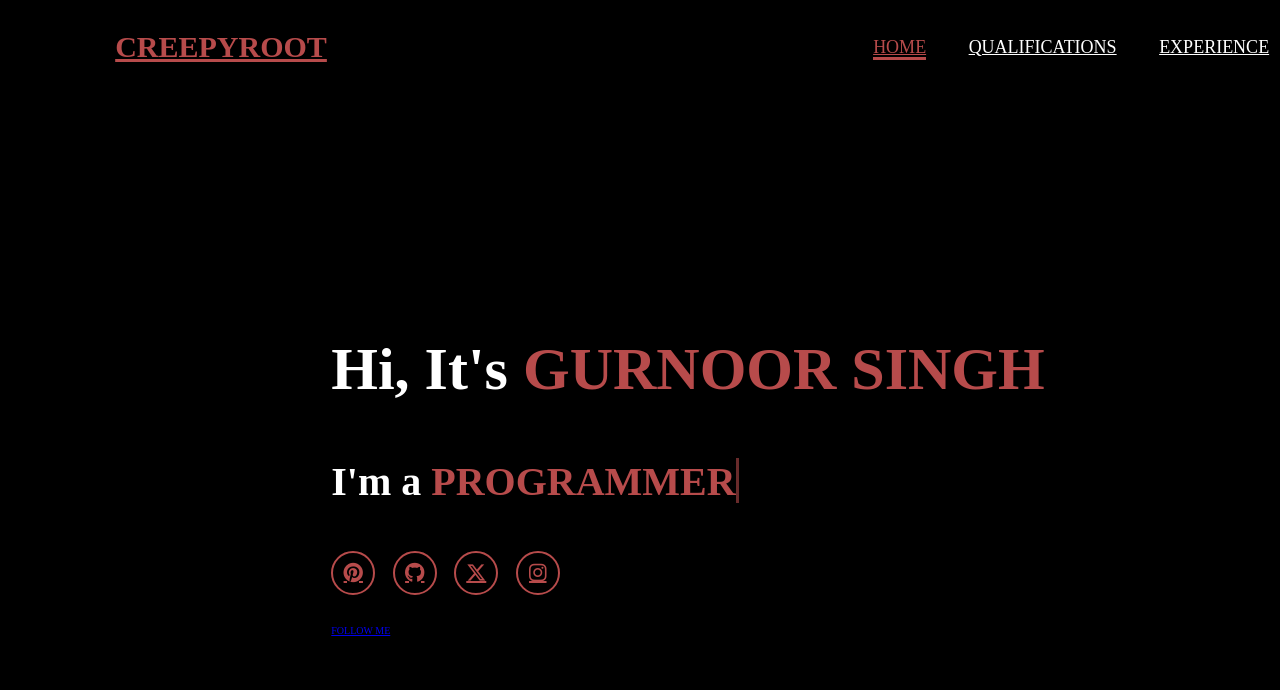
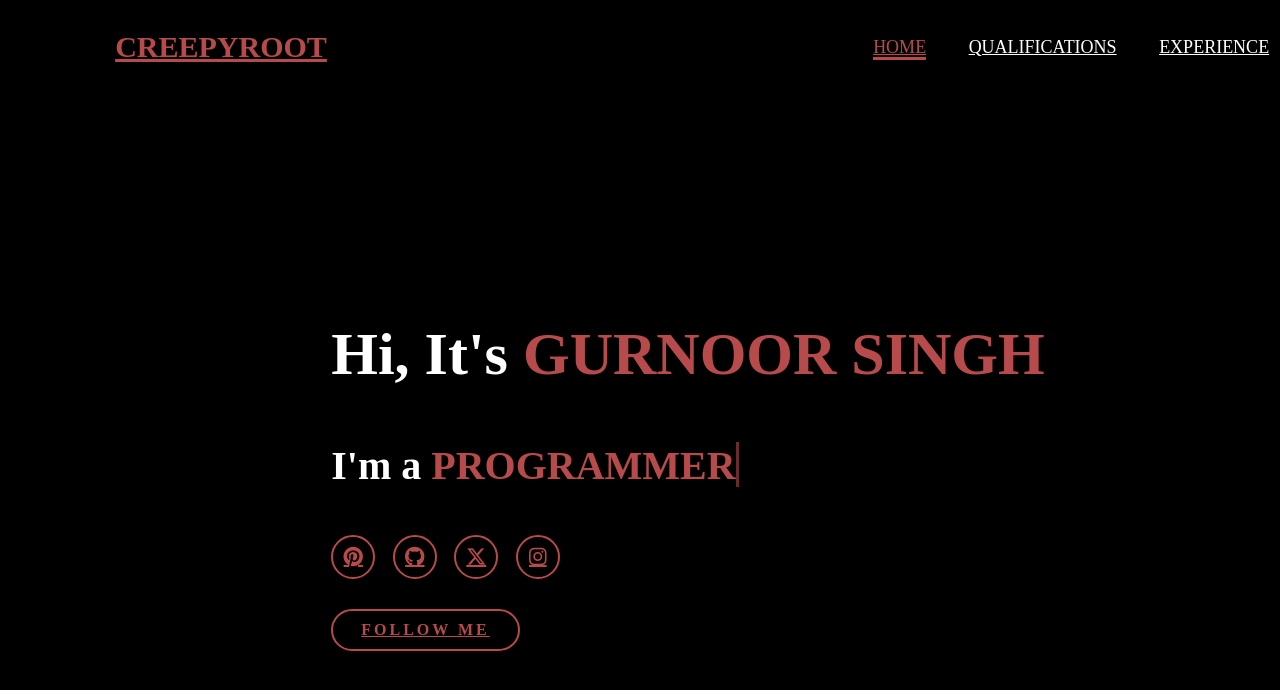
Before and after one commit to creepyroot/gurnoorsingh, a plain HTML site: page main.html in a window 1280 px wide. Drawn offline with Linux system fonts and the light colour scheme.

Commit message:
Update main.html

```diff
--- a/main.html
+++ b/main.html
@@ -33,7 +33,7 @@
                 <a href="https://x.com/creepyroot?t=hgMMBRwdptamLJ8anzpzkQ&s=09"><i class="fa-brands fa-x-twitter"></i></a>
                 <a href="https://www.instagram.com/creepy_root/"><i class="fa-brands fa-instagram"></i></a>
             </div>
-            <a href="#" class="https://www.instagram.com/creepy_root/">FOLLOW ME</a>
+            <a href="https://www.instagram.com/creepy_root/" class="btn">FOLLOW ME</a>
         </div>
     </section>
 </body>
```
